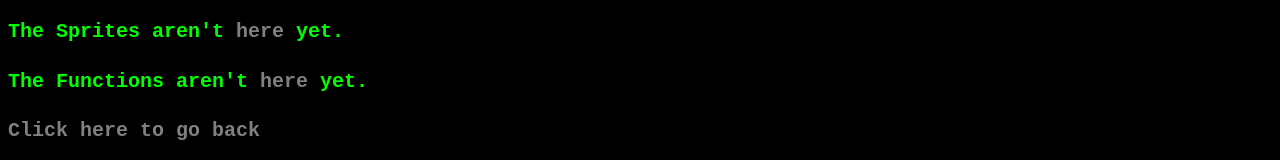
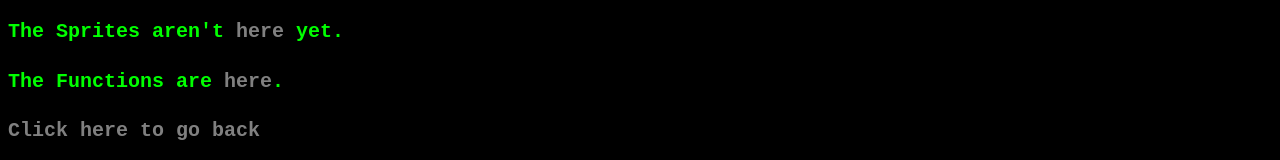
Before and after one commit to CandiedSites/CODE-SPRITES, a plain HTML site: page main.html in a window 1280 px wide. Shown: the part 178-338 px from the top of the page. Drawn offline with Linux system fonts and the light colour scheme.

Commit message:
Fixed function-database link
Changed href from "function-database" to "function-database.html"

```diff
--- a/main.html
+++ b/main.html
@@ -14,7 +14,7 @@
     <!--Quick Links-->
     <div id="qlinks">
         <h4>The Sprites aren't <a href="sprite-database.html">here</a> yet.</h4>
-        <h4>The Functions aren't <a href="function-database.html">here</a> yet.</h4>
+        <h4>The Functions are <a href="function-database.html">here</a>.</h4>
         <h4><a href="index.html">Click here to go back</a></h4>
     </div>
 
```
